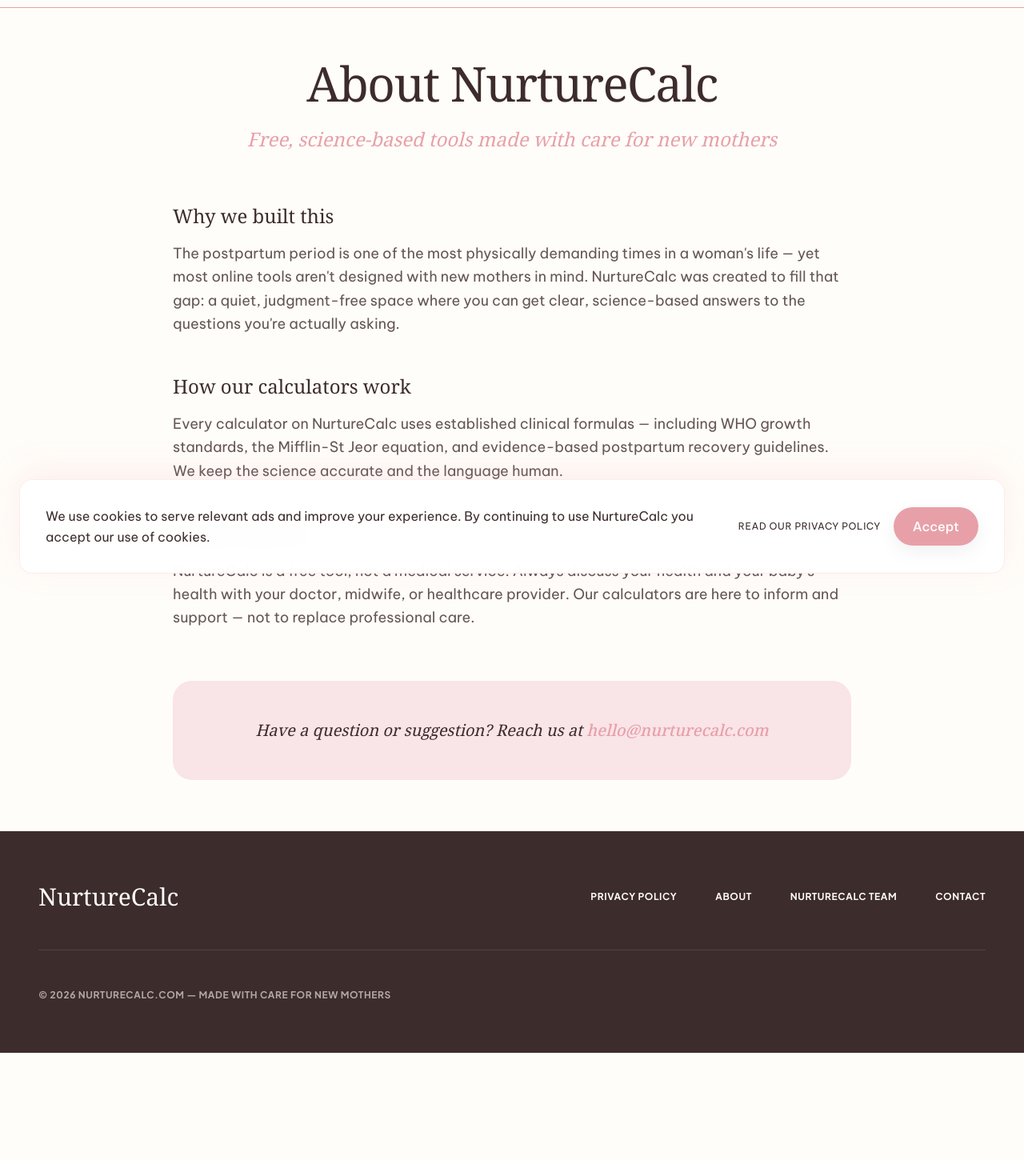
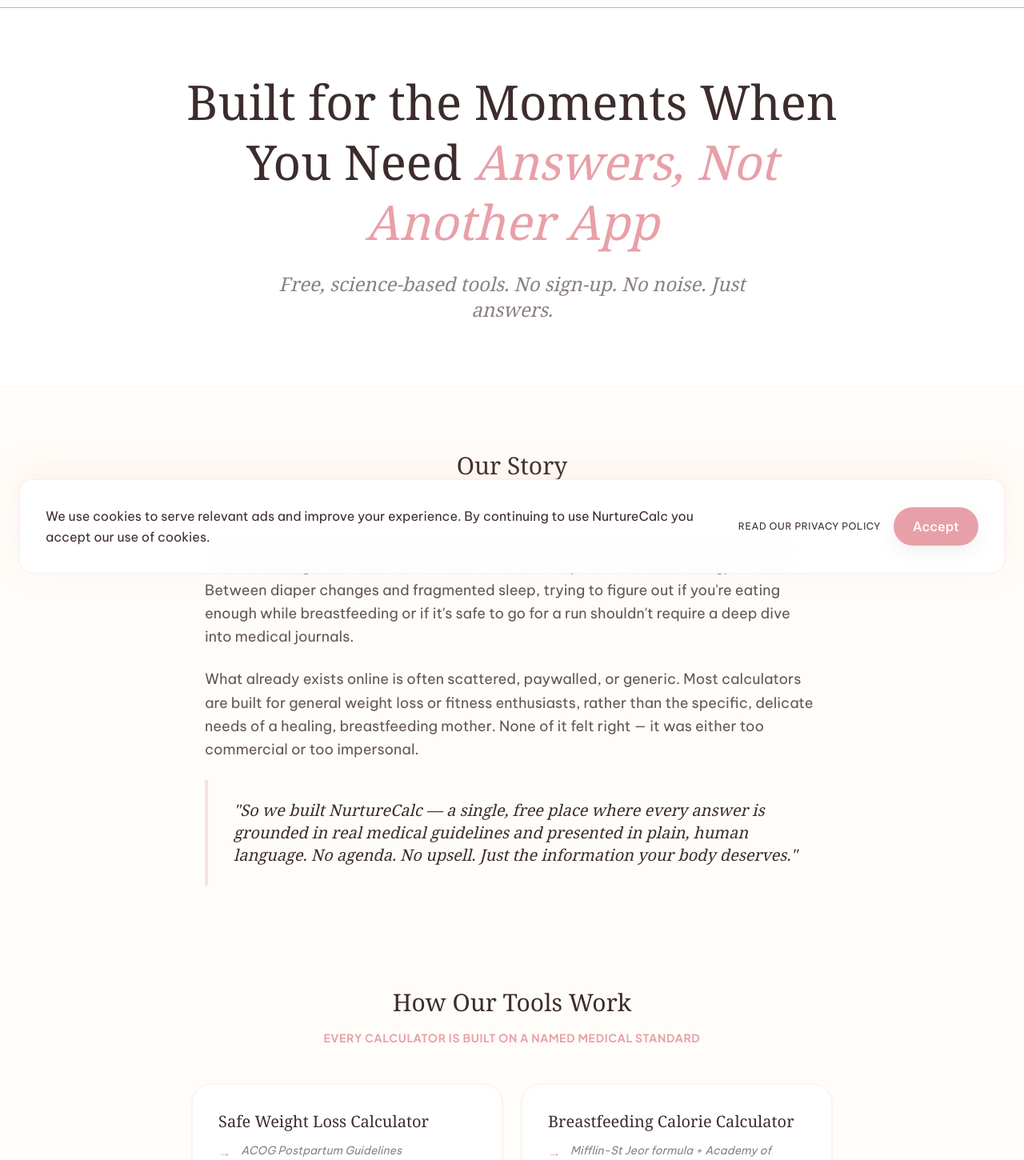
Before and after one commit to josefmomo214/NurtureCalc, a Next.js app: page /about in a window 1280 px wide. Shown: the part 59-1509 px from the top of the page at 80% size. Before the commit the page ends 1375 px from the top, so only its background shows below. Built offline with nearby package versions, Linux system fonts and the light colour scheme.

Commit message:
Rewrite About page with expanded content and medical standards

```diff
--- a/src/app/about/page.tsx
+++ b/src/app/about/page.tsx
@@ -4,8 +4,8 @@ import Link from "next/link";
 import { Metadata } from 'next';
 
 export const metadata: Metadata = {
-  title: 'About NurtureCalc — Our Mission & How Our Tools Work',
-  description: 'Learn how NurtureCalc\'s free postpartum calculators are built, what medical guidelines they use, and the team behind them.',
+  title: "About NurtureCalc — Our Mission & How Our Tools Work",
+  description: "Learn how NurtureCalc's free postpartum calculators are built, what medical guidelines they use, and the team behind them.",
 };
 
 export default function AboutPage() {
@@ -15,10 +15,19 @@ export default function AboutPage() {
     "mainEntity": {
       "@type": "Organization",
       "name": "NurtureCalc",
-      "description": "Free, science-based tools made with care for new mothers.",
-      "url": "https://www.nurturecalc.com"
+      "url": "https://www.nurturecalc.com",
+      "logo": "https://www.nurturecalc.com/logo.png",
+      "description": "Free, science-based postpartum health tools for new mothers.",
     }
   };
+
+  const calculators = [
+    { name: "Safe Weight Loss Calculator", standard: "ACOG Postpartum Guidelines", href: "/safe-weight-loss" },
+    { name: "Breastfeeding Calorie Calculator", standard: "Mifflin-St Jeor formula + Academy of Breastfeeding Medicine data", href: "/breastfeeding-calories" },
+    { name: "Exercise Timeline", standard: "ACOG Committee Opinion 804 + POGP return-to-exercise guidelines", href: "/exercise-timeline" },
+    { name: "Pelvic Floor Estimator", standard: "POGP pelvic floor dysfunction criteria", href: "/pelvic-floor-recovery" },
+    { name: "Baby Weight Percentile", standard: "WHO Multicentre Growth Reference Study", href: "/baby-weight-percentile" }
+  ];
 
   return (
     <div className="flex flex-col min-h-screen bg-[#FFFDF9]">
@@ -28,45 +37,99 @@ export default function AboutPage() {
       />
       <Header />
 
-      <main className="flex-1 max-w-4xl mx-auto w-full py-16 px-6">
-        <article className="space-y-16">
-          <header className="space-y-6 text-center max-w-2xl mx-auto">
-            <h1 className="text-4xl md:text-6xl tracking-tight text-[#3D2C2C] font-serif">
-              About NurtureCalc
+      <main className="flex-1">
+        {/* SECTION 1 — Hero */}
+        <section className="py-20 px-6 md:px-12 text-center bg-white border-b border-[#E8A0A8]/10">
+          <div className="max-w-4xl mx-auto space-y-6">
+            <h1 className="text-4xl md:text-6xl font-serif text-[#3D2C2C] leading-tight">
+              Built for the Moments When You Need <span className="text-[#E8A0A8] italic">Answers, Not Another App</span>
             </h1>
-            <p className="text-[#E8A0A8] text-xl md:text-2xl font-serif italic">
-              Free, science-based tools made with care for new mothers
+            <p className="text-xl md:text-2xl text-[#3D2C2C]/60 font-serif italic max-w-2xl mx-auto">
+              Free, science-based tools. No sign-up. No noise. Just answers.
             </p>
-          </header>
+          </div>
+        </section>
 
-          <div className="space-y-12 text-[#3D2C2C]/80 text-lg leading-relaxed">
-            <section className="space-y-4">
-              <h2 className="text-2xl font-serif text-[#3D2C2C]">Why we built this</h2>
+        <article className="max-w-4xl mx-auto py-20 px-6 md:px-12 space-y-32">
+
+          {/* SECTION 2 — Our Story */}
+          <section className="space-y-10">
+            <h2 className="text-3xl font-serif text-[#3D2C2C] text-center mb-16 underline decoration-[#E8A0A8]/20 underline-offset-8">Our Story</h2>
+            <div className="space-y-6 text-lg text-[#3D2C2C]/80 leading-relaxed max-w-3xl mx-auto">
               <p>
-                The postpartum period is one of the most physically demanding times in a woman's life — yet most online tools aren't designed with new mothers in mind. NurtureCalc was created to fill that gap: a quiet, judgment-free space where you can get clear, science-based answers to the questions you're actually asking.
+                The postpartum period is overwhelming. New mothers are flooded with advice, apps, and conflicting information at the exact moment they have the least energy to filter it. Between diaper changes and fragmented sleep, trying to figure out if you're eating enough while breastfeeding or if it's safe to go for a run shouldn't require a deep dive into medical journals.
+              </p>
+              <p>
+                What already exists online is often scattered, paywalled, or generic. Most calculators are built for general weight loss or fitness enthusiasts, rather than the specific, delicate needs of a healing, breastfeeding mother. None of it felt right — it was either too commercial or too impersonal.
+              </p>
+              <p className="font-serif text-[#3D2C2C] text-xl italic py-6 border-l-4 border-[#E8A0A8]/30 pl-8">
+                "So we built NurtureCalc — a single, free place where every answer is grounded in real medical guidelines and presented in plain, human language. No agenda. No upsell. Just the information your body deserves."
+              </p>
+            </div>
+          </section>
+
+          {/* SECTION 3 — How Our Tools Work */}
+          <section className="space-y-12">
+            <div className="text-center space-y-4">
+              <h2 className="text-3xl font-serif text-[#3D2C2C]">How Our Tools Work</h2>
+              <p className="text-[#E8A0A8] font-label font-bold tracking-widest uppercase text-sm">Every calculator is built on a named medical standard</p>
+            </div>
+
+            <div className="grid grid-cols-1 md:grid-cols-2 gap-6">
+              {calculators.map((calc, idx) => (
+                <div key={idx} className="bg-white p-8 rounded-3xl border border-[#E8A0A8]/10 shadow-sm hover:shadow-md transition-shadow">
+                  <h3 className="text-xl font-serif text-[#3D2C2C] mb-3">{calc.name}</h3>
+                  <div className="flex gap-3 items-start">
+                    <span className="text-[#E8A0A8] font-bold">→</span>
+                    <p className="text-sm text-[#3D2C2C]/60 italic">{calc.standard}</p>
+                  </div>
+                </div>
+              ))}
+            </div>
+          </section>
+
+          {/* SECTION 4 — Our Editorial Standards */}
+          <section className="bg-white p-12 rounded-[3rem] border border-[#E8A0A8]/10 text-center space-y-6">
+            <h2 className="text-3xl font-serif text-[#3D2C2C]">Our Editorial Standards</h2>
+            <p className="text-[#E8A0A8] font-label font-bold tracking-widest uppercase text-sm">We hold ourselves to a simple standard: cite it or don't say it.</p>
+            <p className="text-[#3D2C2C]/70 leading-relaxed max-w-2xl mx-auto text-base">
+              All tools and articles on NurtureCalc are based on published medical guidelines. We periodically review our content to ensure it reflects current guidance. NurtureCalc is an informational resource and is not a substitute for advice from your doctor, midwife or health visitor. When in doubt, always consult a qualified healthcare professional.
             </p>
           </section>
 
-            <section className="space-y-4">
-              <h2 className="text-2xl font-serif text-[#3D2C2C]">How our calculators work</h2>
-              <p>
-                Every calculator on NurtureCalc uses established clinical formulas — including WHO growth standards, the Mifflin-St Jeor equation, and evidence-based postpartum recovery guidelines. We keep the science accurate and the language human.
+          {/* SECTION 5 — Meet the Team */}
+          <section className="space-y-12">
+            <h2 className="text-3xl font-serif text-[#3D2C2C] text-center">Meet the Team</h2>
+            <div className="bg-[#F9E4E8]/30 p-10 md:p-16 rounded-[3rem] flex flex-col md:flex-row items-center gap-12 max-w-3xl mx-auto">
+              <div className="w-24 h-24 rounded-full bg-[#F9E4E8] flex-shrink-0 flex items-center justify-center text-[#E8A0A8] font-serif text-2xl">
+                NC
+              </div>
+              <div className="space-y-4 text-center md:text-left">
+                <div>
+                  <h3 className="text-2xl font-serif text-[#3D2C2C]">NurtureCalc Team</h3>
+                  <p className="text-xs text-[#E8A0A8] font-label font-bold tracking-widest uppercase mt-1">Founder of NurtureCalc | Passionate about evidence-based postpartum care</p>
+                </div>
+                <p className="text-[#3D2C2C]/80 leading-relaxed">
+                  NurtureCalc was built out of a simple belief — that every new mother deserves clear, trustworthy answers about her own recovery. We created these free tools so you never have to piece together conflicting advice from unreliable sources again. Every calculator on this site is grounded in published medical guidelines and presented in plain, human language.
                 </p>
+              </div>
+            </div>
           </section>
 
-            <section className="space-y-4">
-              <h2 className="text-2xl font-serif text-[#3D2C2C]">A note from us</h2>
-              <p>
-                NurtureCalc is a free tool, not a medical service. Always discuss your health and your baby's health with your doctor, midwife, or healthcare provider. Our calculators are here to inform and support — not to replace professional care.
+          {/* SECTION 6 — Get in Touch */}
+          <section className="text-center py-20 border-t border-[#E8A0A8]/20 space-y-8">
+            <h2 className="text-3xl font-serif text-[#3D2C2C]">Get in Touch</h2>
+            <p className="text-lg text-[#3D2C2C]/70 max-w-xl mx-auto leading-relaxed">
+              We read every message. Whether you have a suggestion, found an error, or just want to say hello — we would love to hear from you.
             </p>
+            <a
+              href="mailto:hello@nurturecalc.com"
+              className="inline-block bg-[#E8A0A8] text-white px-10 py-4 rounded-full font-label font-bold tracking-widest uppercase text-sm hover:bg-[#D58A92] transition-colors shadow-lg shadow-[#E8A0A8]/20"
+            >
+              hello@nurturecalc.com
+            </a>
           </section>
-          </div>
 
-          <div className="bg-[#F9E4E8] p-8 md:p-12 rounded-3xl text-center space-y-4">
-            <p className="text-[#3D2C2C] text-lg md:text-xl font-serif italic">
-              Have a question or suggestion? Reach us at <a href="mailto:hello@nurturecalc.com" className="text-[#E8A0A8] hover:underline font-medium">hello@nurturecalc.com</a>
-            </p>
-          </div>
         </article>
       </main>
 
```
Lines whose indentation alone changed are shown as unchanged.
